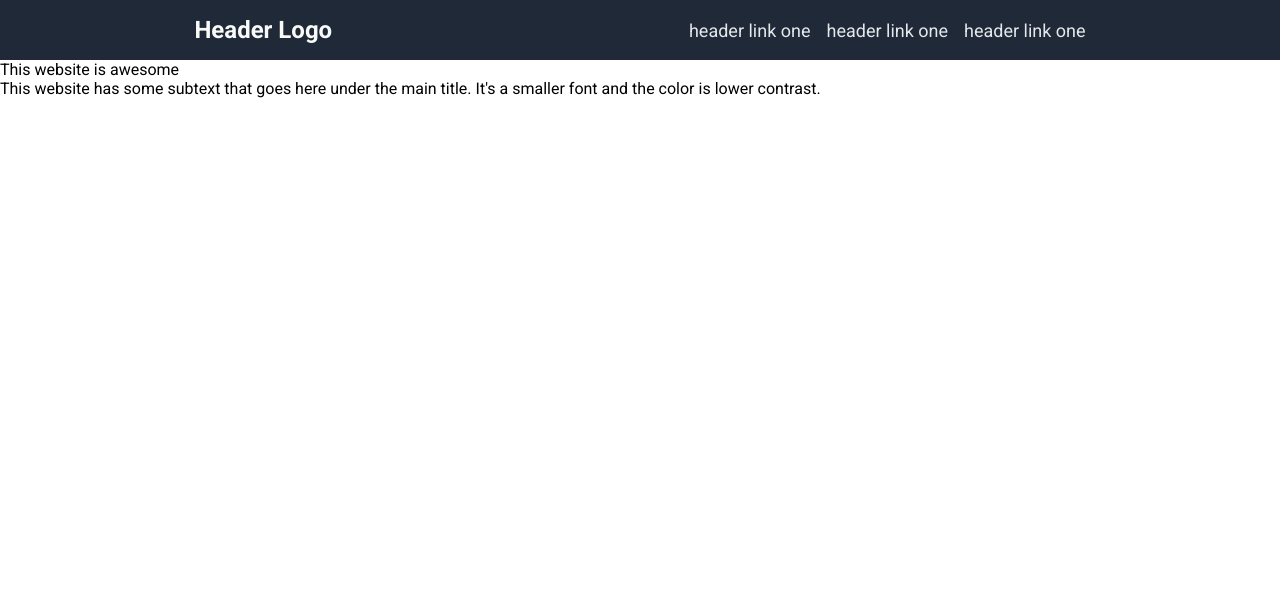
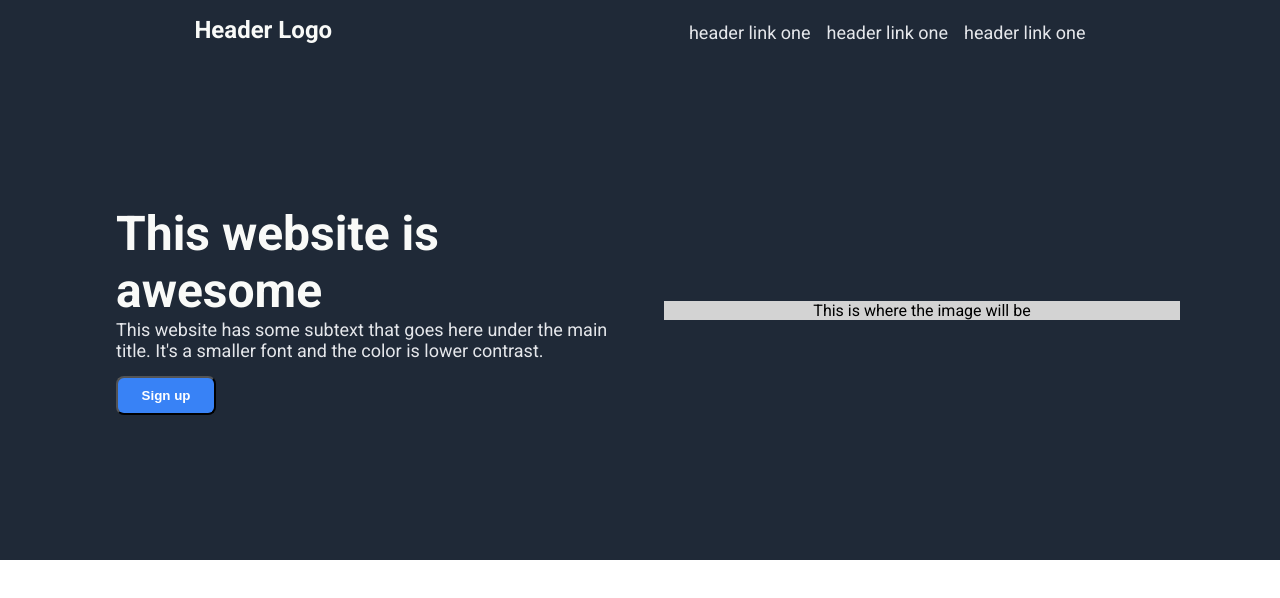
Before and after one commit to skamal23/Landing-Page, a plain HTML site: page index.html in a window 1280 px wide. Drawn offline with Linux system fonts and the light colour scheme.

```diff
--- a/index.html
+++ b/index.html
@@ -27,9 +27,10 @@
             <div class="hero-blurb">
                 This website has some subtext that goes here under the main title. It's a smaller font and the color is lower contrast.
             </div>
+            <button class="signup">Sign up</button>
         </div>
         <div class="hero-image">
-
+            This is where the image will be
         </div>
     </div>
 </body>
--- a/style.css
+++ b/style.css
@@ -14,6 +14,7 @@
     color: #E5E7EB;
     display: flex;
     justify-content: center;
+    align-items: center;
     padding-top: 4px;
     gap: 16px;
     font-size: 18px;
@@ -24,3 +25,53 @@
     font-weight: bold;
     font-size: 24px;
 }
+
+.hero {
+    display: flex;
+    background-color: #1F2937;
+    justify-content: center;
+    align-items: center;
+    height: 300px;
+    gap: 16px;
+    padding: 100px
+}
+
+.hero-text{
+    font-size: 48px;
+    color: #F9FAF8;
+    font-weight: 900;
+    flex-wrap: wrap;
+}
+
+.hero-blurb {
+    font-size: 18px;
+    color: #E5E7EB;
+}
+
+.hero-info{
+    display: flex;
+    flex-direction: column;
+    justify-content: center;
+    align-items: flex-start;
+    flex: 1;
+    padding: 16px;
+}
+
+.hero-image{
+    flex: 1;
+    display: flex;
+    justify-content: center;
+    align-items: center;
+    height: auto;
+    background-color: lightgray; /* Set a fixed width */
+}
+
+.signup{
+    margin-top: 15px;
+    width: 100px;
+    padding: 10px;
+    background-color: #3882F6;
+    color: white;
+    font-weight: bold;
+    border-radius: 8px;
+}
```
